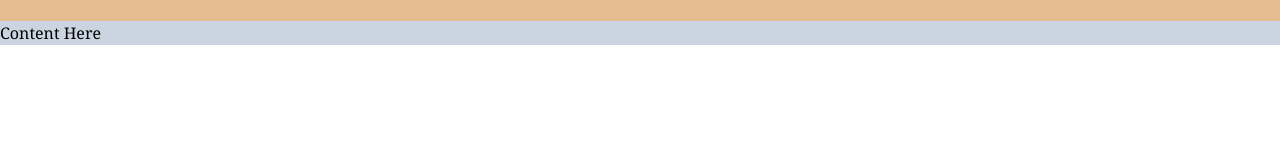
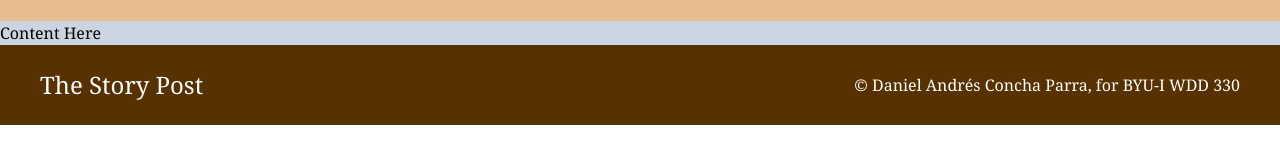
Before and after one commit to DanielAndresCP/the-story-post, a website built with Vite: page src/index.html in a window 1280 px wide. Shown: the part 120-284 px from the top of the page. Built offline with nearby package versions, Linux system fonts and the light colour scheme.

Commit message:
Footer Design v1

```diff
--- a/src/index.html
+++ b/src/index.html
@@ -23,6 +23,10 @@
   <main>
     <h1 class="bg-slate-300">Content Here</h1>
   </main>
+  <footer class="container py-6 px-10 flex flex-col sm:flex-row gap-6 justify-between items-start sm:items-center bg-brown-900 text-white">
+    <p class="text-2xl focus-visible:bg-black after:bg-white">The Story Post</p>
+    <p>&copy; Daniel Andrés Concha Parra, for BYU-I WDD 330</p>
+  </footer>
 </body>
 
 </html>
```
